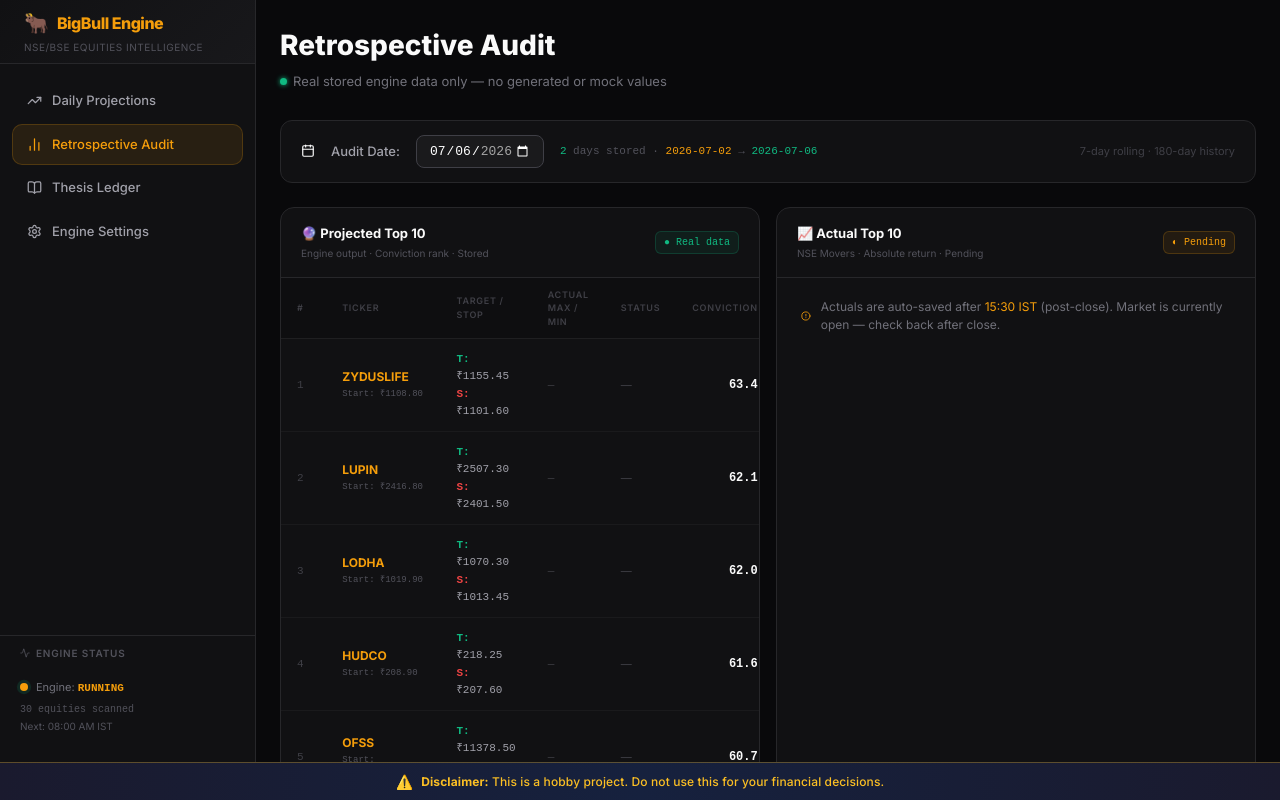
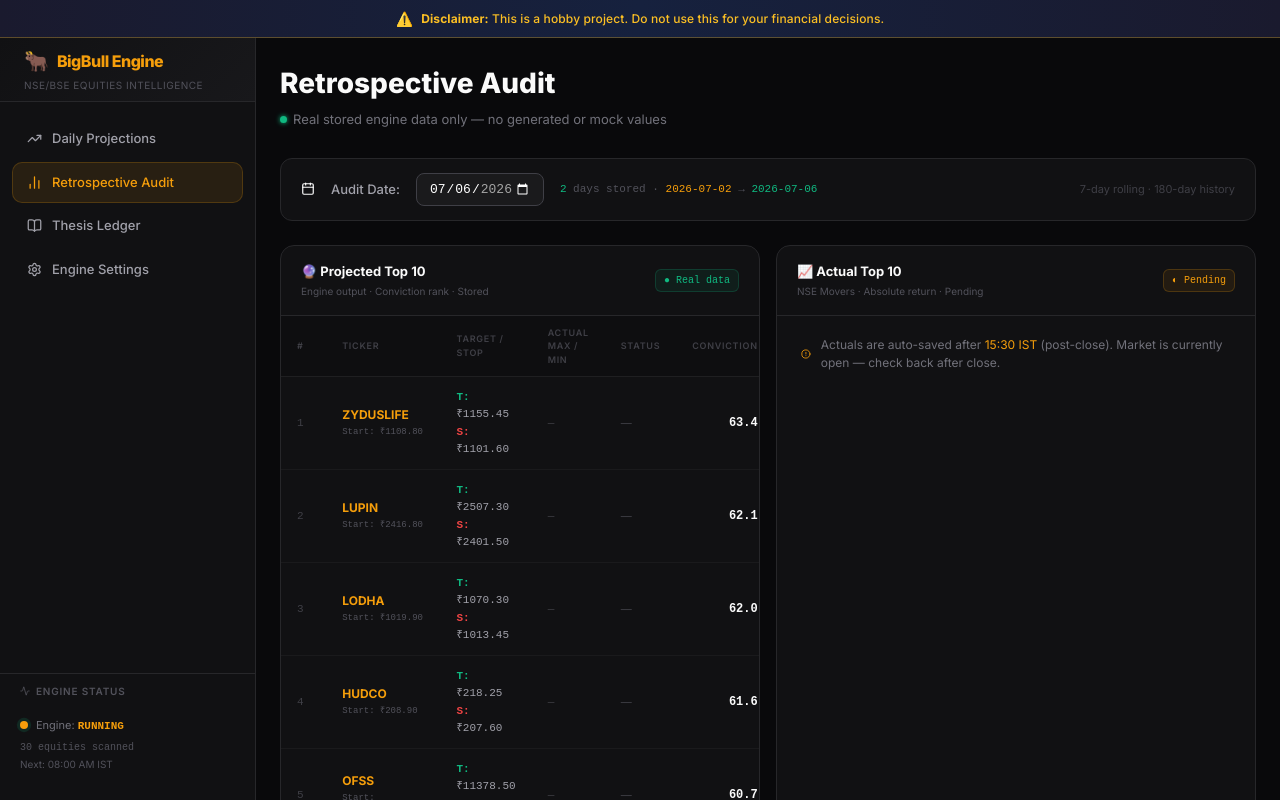
Before and after one commit to gokulbalajiv/bigbull, a Next.js app in the folder bigbull-ui/: page /audit in a window 1280 px wide. Built offline with nearby package versions, Linux system fonts and the light colour scheme.

Commit message:
feat: move disclaimer banner to top

```diff
--- a/bigbull-ui/app/layout.tsx
+++ b/bigbull-ui/app/layout.tsx
@@ -20,16 +20,10 @@ export default function RootLayout({ children }: { children: React.ReactNode })
       <body>
         <QueryProvider>
           <div className="flex flex-col h-screen" style={{ background: '#09090b' }}>
-            <div className="flex flex-1 overflow-hidden">
-              <Sidebar />
-              <main className="flex-1 overflow-y-auto p-6" style={{ background: '#09090b' }}>
-                {children}
-              </main>
-            </div>
             {/* Disclaimer banner */}
             <div style={{
               background: 'linear-gradient(90deg, #1a1a2e 0%, #16213e 50%, #1a1a2e 100%)',
-              borderTop: '1px solid rgba(251, 191, 36, 0.3)',
+              borderBottom: '1px solid rgba(251, 191, 36, 0.3)',
               padding: '8px 24px',
               display: 'flex',
               alignItems: 'center',
@@ -49,6 +43,12 @@ export default function RootLayout({ children }: { children: React.ReactNode })
                 <strong>Disclaimer:</strong> This is a hobby project. Do not use this for your financial decisions.
               </p>
             </div>
+            <div className="flex flex-1 overflow-hidden">
+              <Sidebar />
+              <main className="flex-1 overflow-y-auto p-6" style={{ background: '#09090b' }}>
+                {children}
+              </main>
+            </div>
           </div>
         </QueryProvider>
       </body>
```
